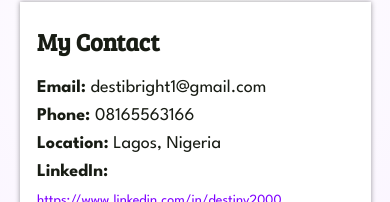
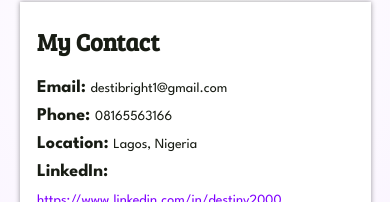
Before and after one commit to Destycoco/portfolio, a Next.js app: page / in a window 390 px wide. Both pictures are taken after a click on the button "Contact". Shown: the part 1437-1639 px from the top of the page. Built offline with nearby package versions, Linux system fonts and the light colour scheme.

Commit message:
adjusted the font-size for the mobile screen

```diff
--- a/components/profile/profile.jsx
+++ b/components/profile/profile.jsx
@@ -150,14 +150,22 @@ const Profile = () => {
             <Reveal width="90%" mdWidth="80%">
               <div className="md:w-[80%] w-[90%] m-auto">
                 <H1>
-                  Email: <span className="font-normal">{Contact.email}</span>
+                  Email:{' '}
+                  <span className="font-normal text-base max-sm:text-sm">
+                    {Contact.email}
+                  </span>
                 </H1>
                 <H1>
-                  Phone: <span className="font-normal">{Contact.number}</span>
+                  Phone:{' '}
+                  <span className="font-normal  text-base max-sm:text-sm">
+                    {Contact.number}
+                  </span>
                 </H1>
                 <H1>
                   Location:{' '}
-                  <span className="font-normal">{Contact.location}</span>
+                  <span className="font-normal  text-base max-sm:text-sm">
+                    {Contact.location}
+                  </span>
                 </H1>
                 <H1>
                   LinkedIn:{' '}
```
